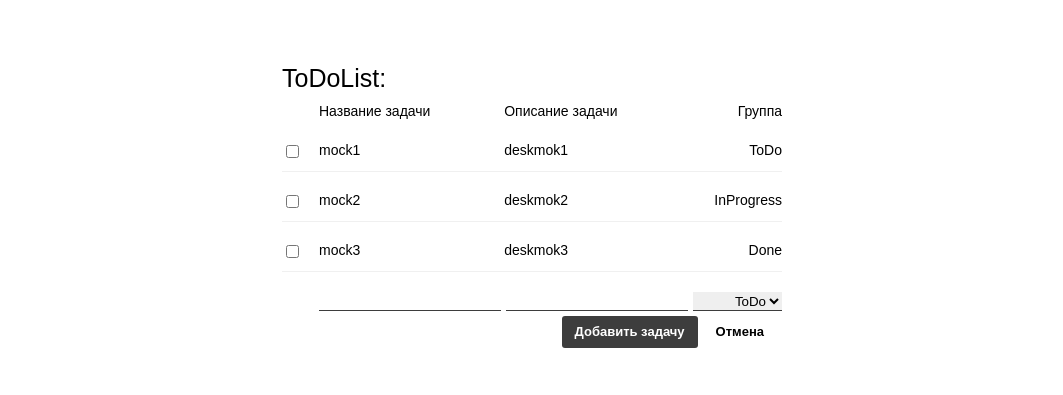
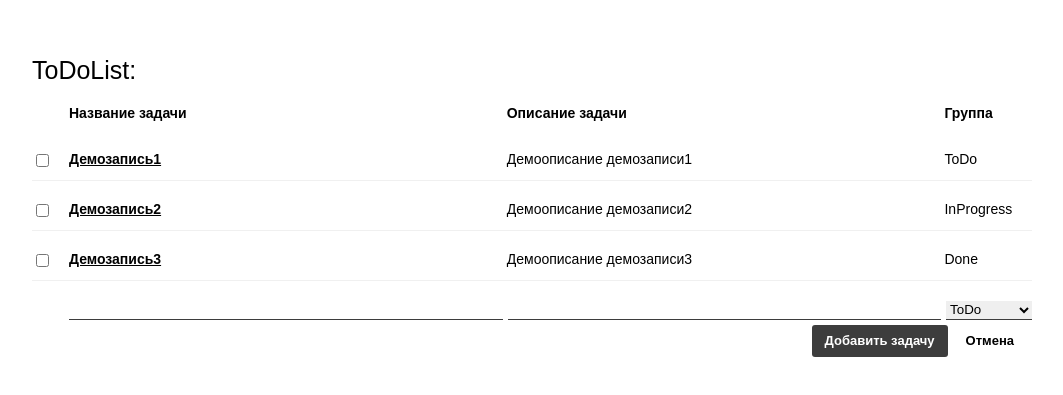
Before and after one commit to tango1603/ReactLess, a React app in the folder lesson3-homework/: page / in a window 1280 px wide. Shown: the part 197-592 px from the top of the page, without its empty margins (108-1171 px from the left). Built offline with nearby package versions, Linux system fonts and the light colour scheme.

Commit message:
end less3

```diff
--- a/lesson3-homework/src/app/App.jsx
+++ b/lesson3-homework/src/app/App.jsx
@@ -10,15 +10,47 @@ export default class App extends Component {
   constructor() {
     super();
     this.state = {
-      taskList: MOCKLIST
+      taskList: this.initialDataTaskList()
     };
   }
 
+  initialDataTaskList() {
+    const list = JSON.parse(localStorage['appListData'] || null);
+    console.log('initialDataTaskList', list);
+    return list || MOCKLIST;
+  }
+
+  saveToLocalStorage() {
+    localStorage['appListData'] = JSON.stringify(this.state.taskList);
+  }
+
+  addItemToList(newItem) {
+    this.setState(prevState => {
+      prevState.taskList.push(newItem);
+      this.saveToLocalStorage();
+      return { prevState };
+    });
+  }
+
+  delItemFromList(item) {
+    console.log('del item', item);
+    this.setState(prevState => {
+      const list = prevState.taskList;
+      while (list.indexOf(item) !== -1) {
+        list.splice(list.indexOf(item), 1);
+      }
+
+      this.saveToLocalStorage();
+      return { list };
+    });
+  }
+
   render() {
+    console.log('app', this.state);
     return (
       <div>
-        <TaskList data={this.state} />
-        <AddTask />
+        <TaskList data={this.state} delItemFromList={this.delItemFromList} />
+        <AddTask addItemToList={this.addItemToList.bind(this)} />
       </div>
     );
   }
--- a/lesson3-homework/src/app/components/AddTask/AddTask.jsx
+++ b/lesson3-homework/src/app/components/AddTask/AddTask.jsx
@@ -4,15 +4,52 @@ import { DEF_GROUP } from '../../constants/constants.js';
 class Task extends Component {
   constructor(props) {
     super(props);
-    this.state = props;
+    this.state = {
+      name: '',
+      description: '',
+      group: '1',
+      done: false
+    };
+    console.log('huyak', this.state, this.props);
   }
 
+  onChange(event) {
+    const { name, value } = event.target || event;
+    if (value && name) {
+      this.setState({ [name]: value });
+    }
+  }
+
+  onChangeSelect(event) {
+    const { name, value } = event.target || event;
+    console.log('v=', value, 'n=', name);
+    if (value && name) {
+      this.setState({ [name]: value });
+    }
+  }
+
+  addTask() {
+    const { name, description } = this.state;
+    if (name && description) {
+      this.props.addItemToList(this.state);
+      this.setState({
+        name: '',
+        description: '',
+        group: '1',
+        done: false
+      });
+    }
+  }
+
+
   render() {
-    //  const { name, description } = this.props;
+    const groups = Object.keys(DEF_GROUP).map(group => (
+      <option key={group} value={group}>
+        {DEF_GROUP[group]}
+      </option>
+    ));
 
-    const groups = Object.keys(DEF_GROUP).map(group => (
-      <option key={group}>{DEF_GROUP[group]}</option>
-    ));
+    console.log('pupka ', this.state);
 
     return (
       <div className="add-task">
@@ -20,28 +57,45 @@ class Task extends Component {
           <input
             className="add-task__check--hide"
             type="checkbox"
-            name="status"
+            name="done"
             id="status"
+            onChange={this.onChange.bind(this)}
           />
-          <input className="add-task__name" type="text" name="name" />
+          <input
+            className="add-task__name"
+            type="text"
+            name="name"
+            value={this.state.name}
+            onChange={this.onChange.bind(this)}
+          />
           <input
             className="add-task__description"
             type="text"
             name="description"
+            value={this.state.description}
+            onChange={this.onChange.bind(this)}
           />
 
-          <select className="add-task__group">{groups}</select>
+          <select
+            className="add-task__group"
+            name="group"
+            onChange={this.onChangeSelect.bind(this)}
+            value={this.state.group}
+          >
+            {groups}
+          </select>
         </div>
         <div className="add-task__container add-task__container--right">
-          <button className="add-task__button">Добавить задачу</button>
+          <button
+            className="add-task__button"
+            onClick={this.addTask.bind(this)}
+          >
+            Добавить задачу
+          </button>
           <button className="add-task__button add-task__button--inverse">
             Отмена
           </button>
         </div>
-
-        {/* <div className="add-task__name">{name}</div>
-        <div className="add-task__description">{description}</div>
-        <div className="add-task__group">{group}</div> */}
       </div>
     );
   }
--- a/lesson3-homework/src/app/components/AddTask/AddTask.scss
+++ b/lesson3-homework/src/app/components/AddTask/AddTask.scss
@@ -1,45 +1,36 @@
 $color:#3d3d3d;
-
 .add-task {
   margin: 10px 0;
   padding: 10px 0;
-
   &__container {
     display: flex;
-    &--right{
+    &--right {
       justify-content: flex-end;
     }
   }
-
   &__check {
     &--hide {
       opacity: 0;
       margin-right: 20px;
     }
   }
-
   &__name {
     width: 100%;
-    border:none;
+    border: none;
     border-bottom: 1px solid $color;
     margin-right: 5px;
   }
-
   &__description {
     width: 100%;
-    border:none;
+    border: none;
     border-bottom: 1px solid $color;
     margin-right: 5px;
-
   }
-
   &__group {
-    width: 50%;
-    border:none;
-    text-align: right;
+    width: 20%;
+    border: none;
     border-bottom: 1px solid $color;
   }
-
   &__button {
     background-color: $color;
     color: #fff;
@@ -54,8 +45,7 @@ $color:#3d3d3d;
     padding: 6px 12px 7px 12px;
     text-align: center;
     border-radius: 3px;
-
-    &--inverse{
+    &--inverse {
       background-color: white;
       color: black;
     }
--- a/lesson3-homework/src/app/components/Task/Task.jsx
+++ b/lesson3-homework/src/app/components/Task/Task.jsx
@@ -1,30 +1,17 @@
-import React, { Component } from 'react';
+import React from 'react';
 import './Task.scss';
 import { DEF_GROUP } from '../../constants/constants.js';
-class Task extends Component {
-  constructor(props) {
-    super(props);
-    this.state = props;
-  }
-
-  render() {
-    const { name, description } = this.props;
-    const group = DEF_GROUP[this.props.group];
+const task = ({ onChange, checked, group, name, description }) => {
+  const curGroup = DEF_GROUP[group];
 
   return (
     <div className="task">
-        <input
-          className="task__check"
-          type="checkbox"
-          name="status"
-          id="status"
-        />
+      <input className="task__check" type="checkbox" name="done" id="status" />
       <div className="task__name">{name}</div>
       <div className="task__description">{description}</div>
-        <div className="task__group">{group}</div>
+      <div className="task__group">{curGroup}</div>
     </div>
   );
-  }
-}
+};
 
-export default Task;
+export default task;
--- a/lesson3-homework/src/app/components/Task/Task.scss
+++ b/lesson3-homework/src/app/components/Task/Task.scss
@@ -4,7 +4,6 @@
   margin: 10px 0;
   padding: 10px 0;
   border-bottom: 1px solid #f0f0f0;
-
   &__check {
     margin-right: 20px;
     &--hide {
@@ -12,18 +11,17 @@
       margin-right: 20px;
     }
   }
-
   &__name {
     width: 100%;
+    word-wrap: break-word;
+    text-decoration: underline;
+    font-weight: 700;
   }
-
   &__description {
     width: 100%;
-
+    word-wrap: break-word;
   }
-
   &__group {
-    width: 50%;
-    text-align: right;
+    width: 20%;
   }
 }
--- a/lesson3-homework/src/app/components/TaskList/TaskList.jsx
+++ b/lesson3-homework/src/app/components/TaskList/TaskList.jsx
@@ -1,19 +1,24 @@
 import React, { Component } from 'react';
 import './TaskList.scss';
 import Task from '../Task/Task.jsx';
-
 export default class TaskList extends Component {
   render() {
     const { taskList } = this.props.data;
-
+    console.log('tasklist!!! ', this.props);
     return (
       <div className="task-list">
         <div className="task-list__caption">ToDoList:</div>
-        <div className="task-list__caption-table">
-          <input className="task__check--hide" type="checkbox" name="" id="" />
-          <div className="task__name">Название задачи</div>
-          <div className="task__description">Описание задачи</div>
-          <div className="task__group">Группа</div>
+        <div className="task-list__header">
+          <input className="task__check--hide" type="checkbox" />
+          <div className="task-list__header task-list__header--bold">
+            Название задачи
+          </div>
+          <div className="task-list__header task-list__header--bold">
+            Описание задачи
+          </div>
+          <div className="task-list__header  task-list__header--bold-right">
+            Группа
+          </div>
         </div>
         {taskList.map((task, index) => (
           <Task
--- a/lesson3-homework/src/app/components/TaskList/TaskList.scss
+++ b/lesson3-homework/src/app/components/TaskList/TaskList.scss
@@ -1,17 +1,22 @@
 .task-list {
-  width: 500px;
+  width: 1000px;
   font-size: 14px;
-
   &__caption {
     margin: 10px 0;
     font-weight: 700px;
     font-size: 25px;
   }
-
-  &__caption-table{
+  &__header {
     margin: 10px 0;
     font-weight: 500px;
     display: flex;
-    justify-content: space-between
+    width: 100%;
+    &--bold {
+      font-weight: 700;
+    }
+    &--bold-right {
+      font-weight: 700;
+      width: 20%;
+    }
   }
 }
--- a/lesson3-homework/src/app/constants/constants.js
+++ b/lesson3-homework/src/app/constants/constants.js
@@ -4,18 +4,20 @@ export const DEF_GROUP = {
   3: 'Done'
 };
 
-export const MOCKLIST = [{
-  name: 'mock1',
-  description: 'deskmok1',
-  group: 1
-},
-{
-  name: 'mock2',
-  description: 'deskmok2',
-  group: 2
-},
- {
-  name: 'mock3',
-  description: 'deskmok3',
-  group: 3
-}];
+export const MOCKLIST = [
+  {
+    name: 'Демозапись1',
+    description: 'Демоописание демозаписи1',
+    group: '1'
+  },
+  {
+    name: 'Демозапись2',
+    description: 'Демоописание демозаписи2',
+    group: '2'
+  },
+  {
+    name: 'Демозапись3',
+    description: 'Демоописание демозаписи3',
+    group: '3'
+  }
+];
```
Also changed, not shown: 1 other file (tests, documents, lock files or other folders). Lines whose indentation alone changed are shown as unchanged.
